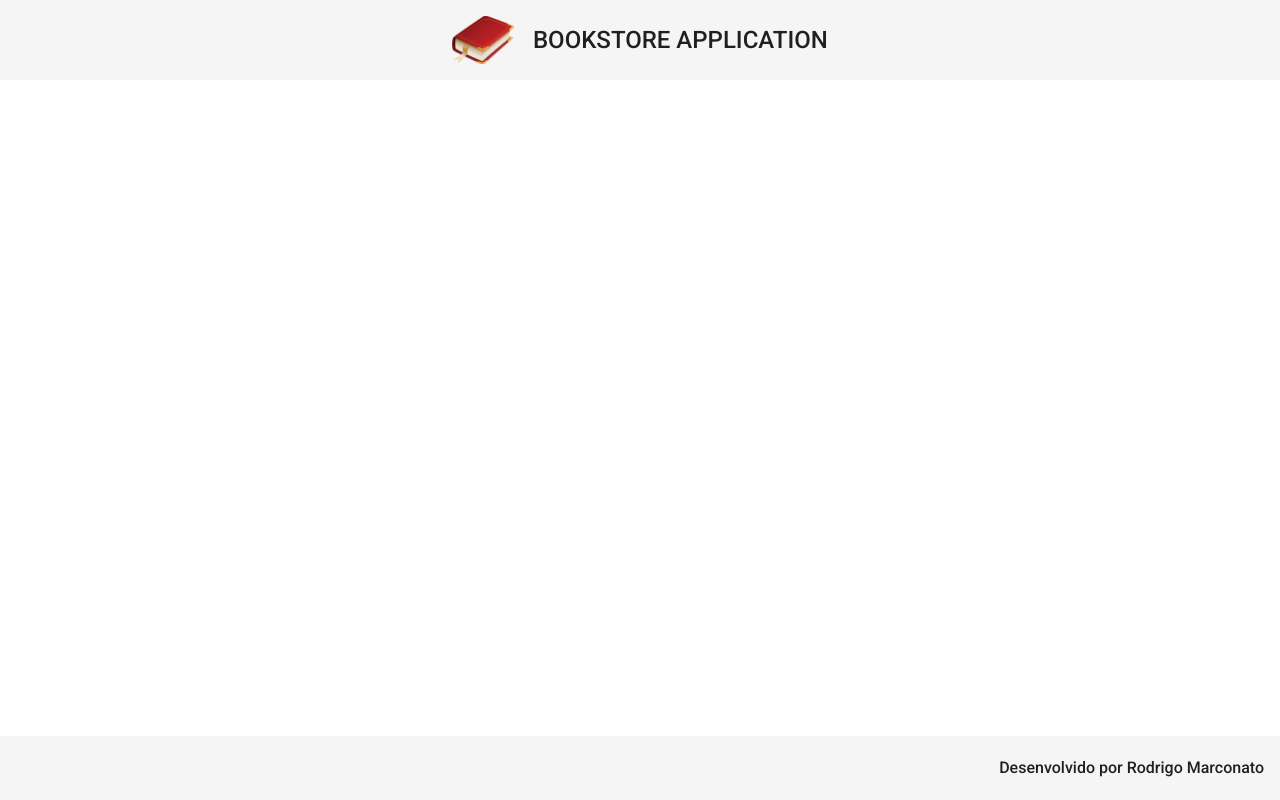
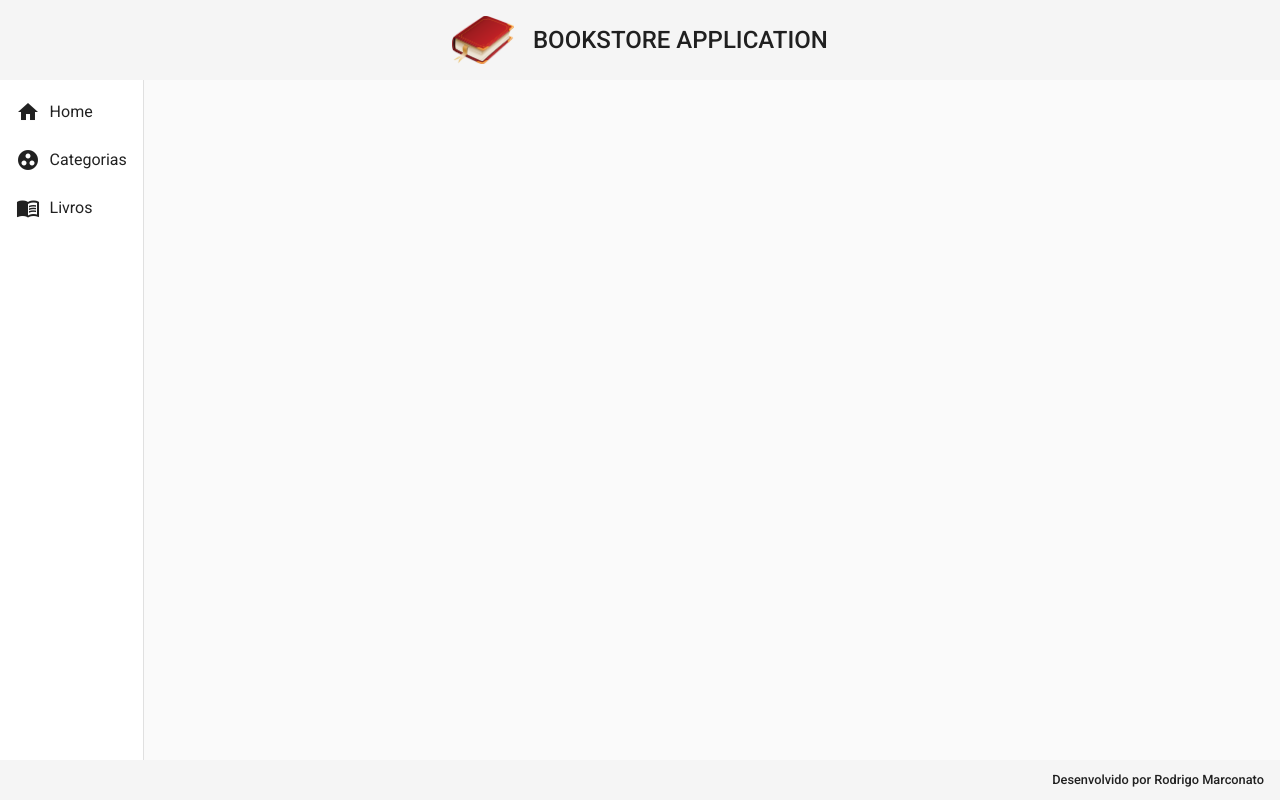
Before and after one commit to marconato/bookstore-front, an Angular app: page / in a window 1280 px wide. Built offline with nearby package versions, Linux system fonts and the light colour scheme.

Commit message:
criação do corpo da aplicação e do menu

```diff
--- a/src/app/app.component.html
+++ b/src/app/app.component.html
@@ -1,2 +1,3 @@
 <app-header></app-header>
+<app-nav></app-nav>
 <app-footer></app-footer>
--- a/src/app/components/template/footer/footer.component.css
+++ b/src/app/components/template/footer/footer.component.css
@@ -2,5 +2,6 @@
     position: fixed;
     bottom: 0;
     justify-content: flex-end;
-    font-size: 1rem;
+    font-size: 0.8rem;
+    height: 5%;
 }
--- /dev/null
+++ b/src/app/components/template/nav/nav.component.css
@@ -0,0 +1,7 @@
+.container {
+    height: 85%;
+}
+
+i {
+    padding-right: .6rem;
+}
--- /dev/null
+++ b/src/app/components/template/nav/nav.component.html
@@ -0,0 +1,22 @@
+<mat-sidenav-container class="container">
+    <mat-sidenav mode="side" opened>
+        <mat-nav-list>
+            <a mat-list-item>
+                <i class="material-icons">home</i>
+                Home
+            </a>
+            <a mat-list-item>
+                <i class="material-icons">group_work</i>
+                Categorias
+            </a>
+            <a mat-list-item>
+                <i class="material-icons">menu_book</i>
+                Livros
+            </a>
+        </mat-nav-list>
+    </mat-sidenav>
+
+    <mat-sidenav-content>
+
+    </mat-sidenav-content>
+</mat-sidenav-container>
--- /dev/null
+++ b/src/app/components/template/nav/nav.component.ts
@@ -0,0 +1,15 @@
+import { Component, OnInit } from '@angular/core';
+
+@Component({
+  selector: 'app-nav',
+  templateUrl: './nav.component.html',
+  styleUrls: ['./nav.component.css']
+})
+export class NavComponent implements OnInit {
+
+  constructor() { }
+
+  ngOnInit(): void {
+  }
+
+}
```
Also changed, not shown: src/app/app.module.ts (+10 -3 lines).
